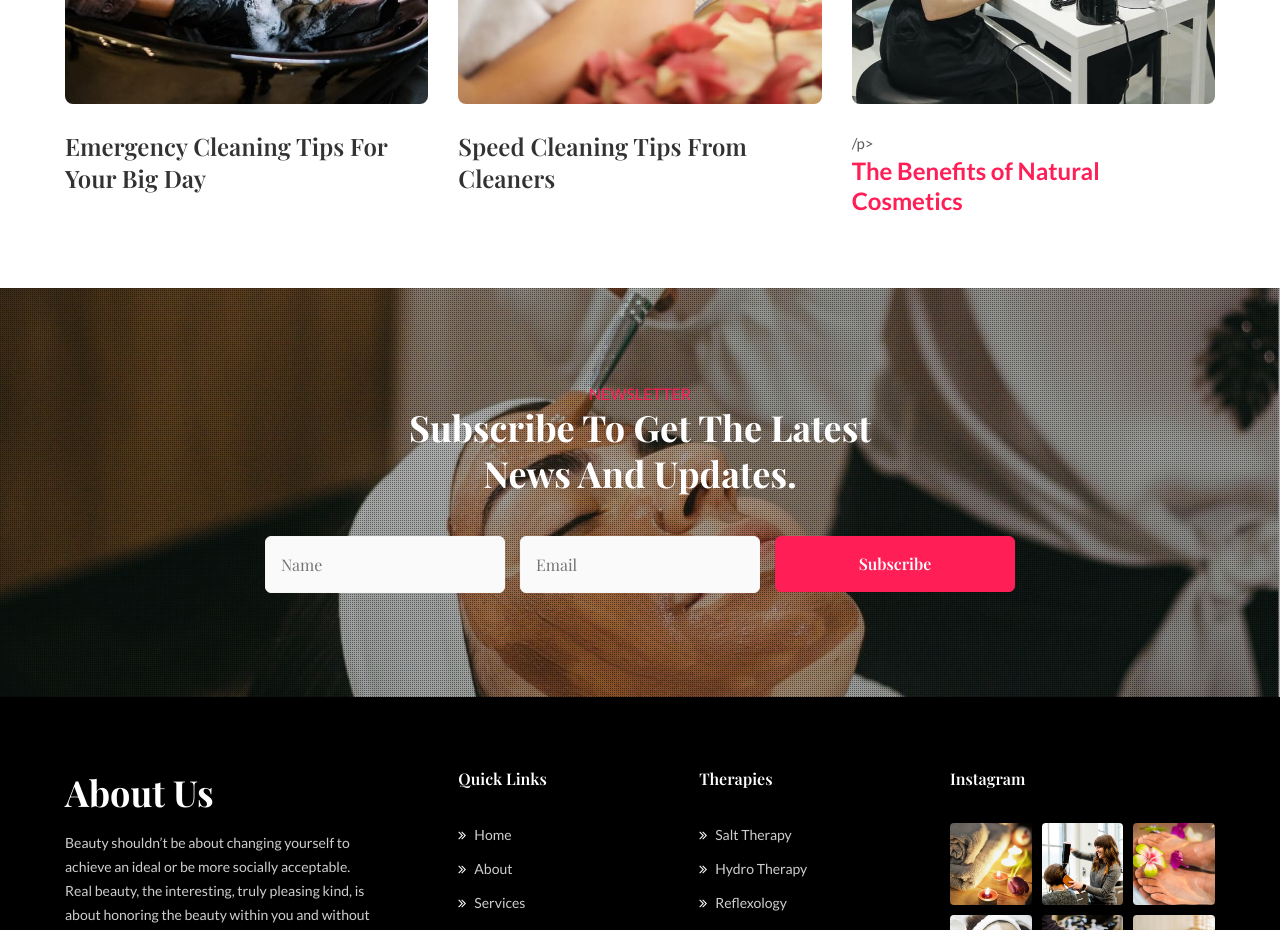
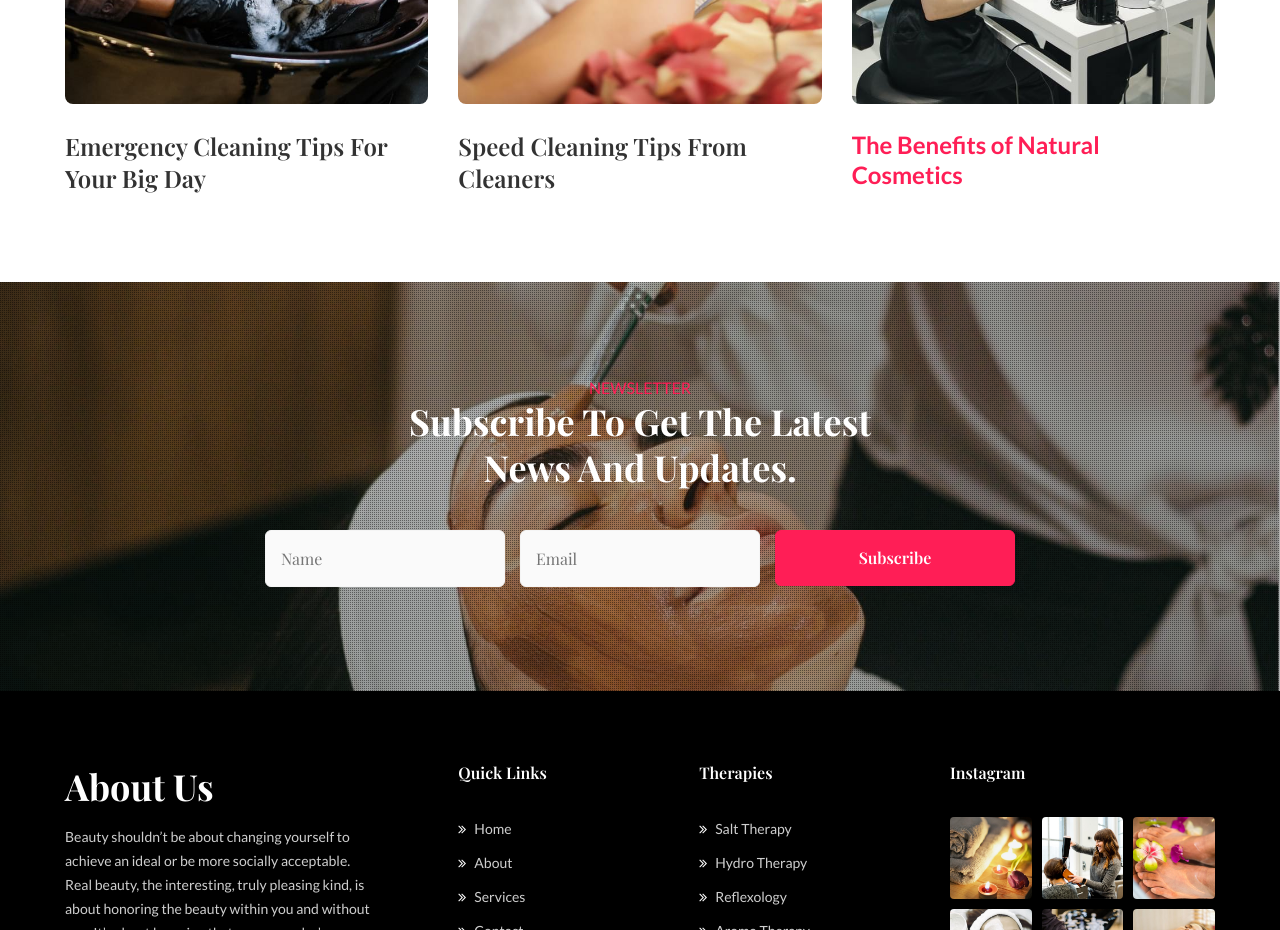
Before and after one commit to Indrani121/internship-project, a plain HTML site: page index.html in a window 1280 px wide. Shown: the part 5140-6070 px from the top of the page. Drawn offline with nearby package versions, Linux system fonts and the light colour scheme; a web font is replaced by a local one.

Commit message:
Update index.html

```diff
--- a/index.html
+++ b/index.html
@@ -584,7 +584,7 @@
 
 								</a>
 								<div class="blog-info">
-									<p class="date">/p>
+									<p class="date">
 									<a href="blog-single.html">
 										<h4>The Benefits of Natural Cosmetics</h4>
 									</a>
```
